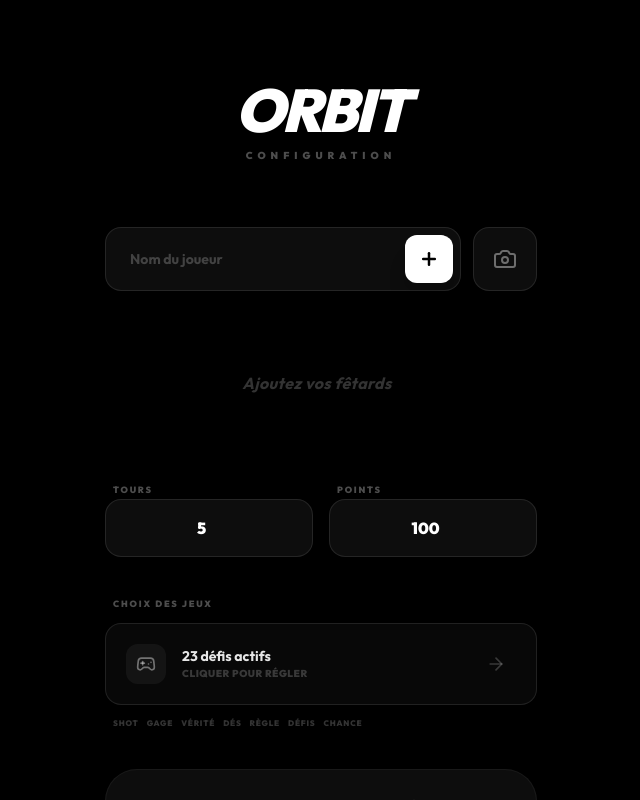
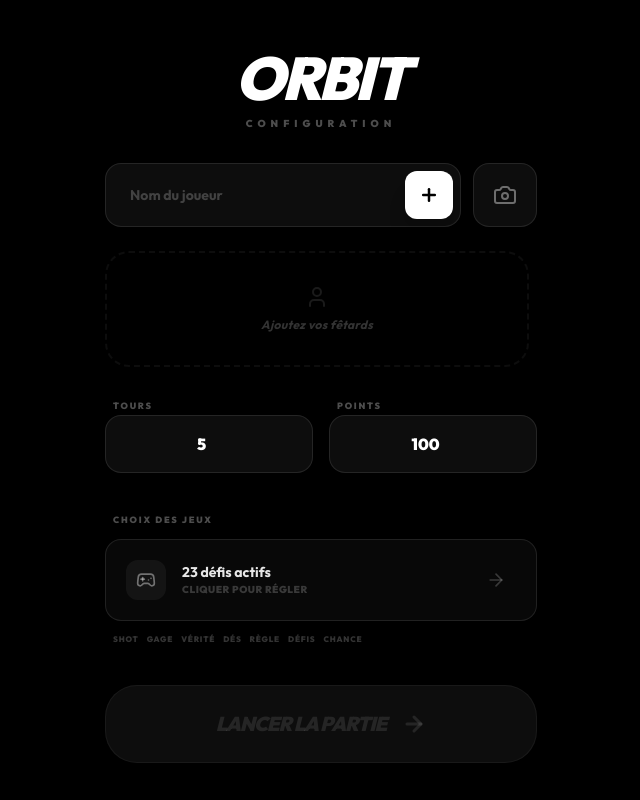
Before and after one commit to lucassimonin/orbit, a React (Vite) app: page / in a window 1280 px wide. Shown: the whole page, without its empty margins (319-959 px from the left). Built offline with nearby package versions, Linux system fonts and the light colour scheme.

Commit message:
all: fix

```diff
--- a/src/components/HomeScreen.jsx
+++ b/src/components/HomeScreen.jsx
@@ -76,14 +76,14 @@ export default function HomeScreen({
     };
 
     return (
-        <div className="relative h-[100dvh] flex flex-col items-center justify-start pt-20 pb-20 p-6 bg-black overflow-y-auto font-sans custom-scrollbar touch-pan-y">
+        <div className="relative h-[100dvh] flex flex-col items-center justify-start pt-12 pb-20 p-6 bg-black overflow-y-auto font-sans custom-scrollbar touch-pan-y">
             <CosmicBackground />
 
             {/* Header */}
             <motion.div
                 initial={{ opacity: 0, y: -20 }}
                 animate={{ opacity: 1, y: 0 }}
-                className="text-center mb-16 z-10"
+                className="text-center mb-8 z-10"
             >
                 <h1 className="text-6xl font-black italic tracking-tighter text-white mb-2 uppercase">
                     ORBIT
@@ -97,7 +97,7 @@ export default function HomeScreen({
                 animate={{ opacity: 1, y: 0 }}
                 className="w-full max-w-md z-10 relative px-2"
             >
-                <div className="relative mb-10 group">
+                <div className="relative mb-6 group">
                     <div className="flex gap-3">
                         <div className="relative flex-1">
                             <input
@@ -138,7 +138,7 @@ export default function HomeScreen({
                     </div>
                 </div>
 
-                <div className="space-y-4 mb-10 max-h-[25vh] overflow-y-auto pr-2 custom-scrollbar">
+                <div className="space-y-4 mb-6 max-h-[25vh] overflow-y-auto pr-2 custom-scrollbar">
                     <AnimatePresence mode="popLayout">
                         {players.map((player) => (
                             <motion.div
@@ -174,7 +174,10 @@ export default function HomeScreen({
                         ))}
                     </AnimatePresence>
                     {players.length === 0 && (
-                        <p className="text-center py-10 text-white/20 font-bold italic tracking-wide">Ajoutez vos fêtards</p>
+                        <div className="border-2 border-dashed border-white/5 rounded-3xl py-8 px-4 flex flex-col items-center justify-center gap-2">
+                            <User size={24} className="text-white/10" />
+                            <p className="text-center text-white/20 font-bold italic tracking-wide text-xs">Ajoutez vos fêtards</p>
+                        </div>
                     )}
                 </div>
 
```
